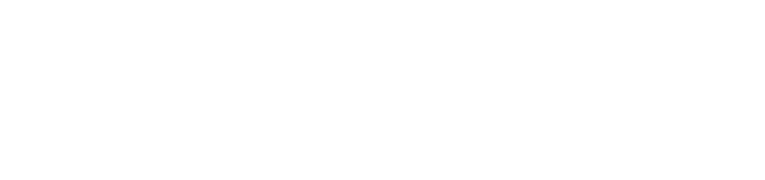
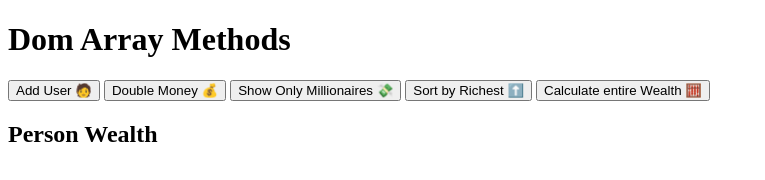
Before and after one commit to vbugana/dom-array-project, a plain HTML site: page index.html in a window 1280 px wide. Shown: the whole page, without its empty margins (0-765 px from the left). Drawn offline with Linux system fonts and the light colour scheme.

Commit message:
update HTML

```diff
--- a/index.html
+++ b/index.html
@@ -5,11 +5,29 @@
   <meta charset="UTF-8">
   <meta http-equiv="X-UA-Compatible" content="IE=edge">
   <meta name="viewport" content="width=device-width, initial-scale=1.0">
-  <title>dom-array-project</title>
+  <link rel="stylesheet" href="style.css">
+  <title>Dom Array Methods</title>
 </head>
 
 <body>
+  <h1> Dom Array Methods</h1>
+  <div class="container">
+    <aside>
+      <button id="add-user">Add User 🧑</button>
+      <button id="double">Double Money 💰</button>
+      <button id="show-millionaires">Show Only Millionaires 💸</button>
+      <button id="sort">Sort by Richest ⬆️</button>
+      <button id="calculate-wealth">Calculate entire Wealth 🧮</button>
+    </aside>
+    <main id="main">
+      <h2><strong>Person</strong> Wealth</h2>
+    </main>
+  </div>
 
+
+
+
+  <script src="script.js"></script>
 </body>
 
 </html>
```
